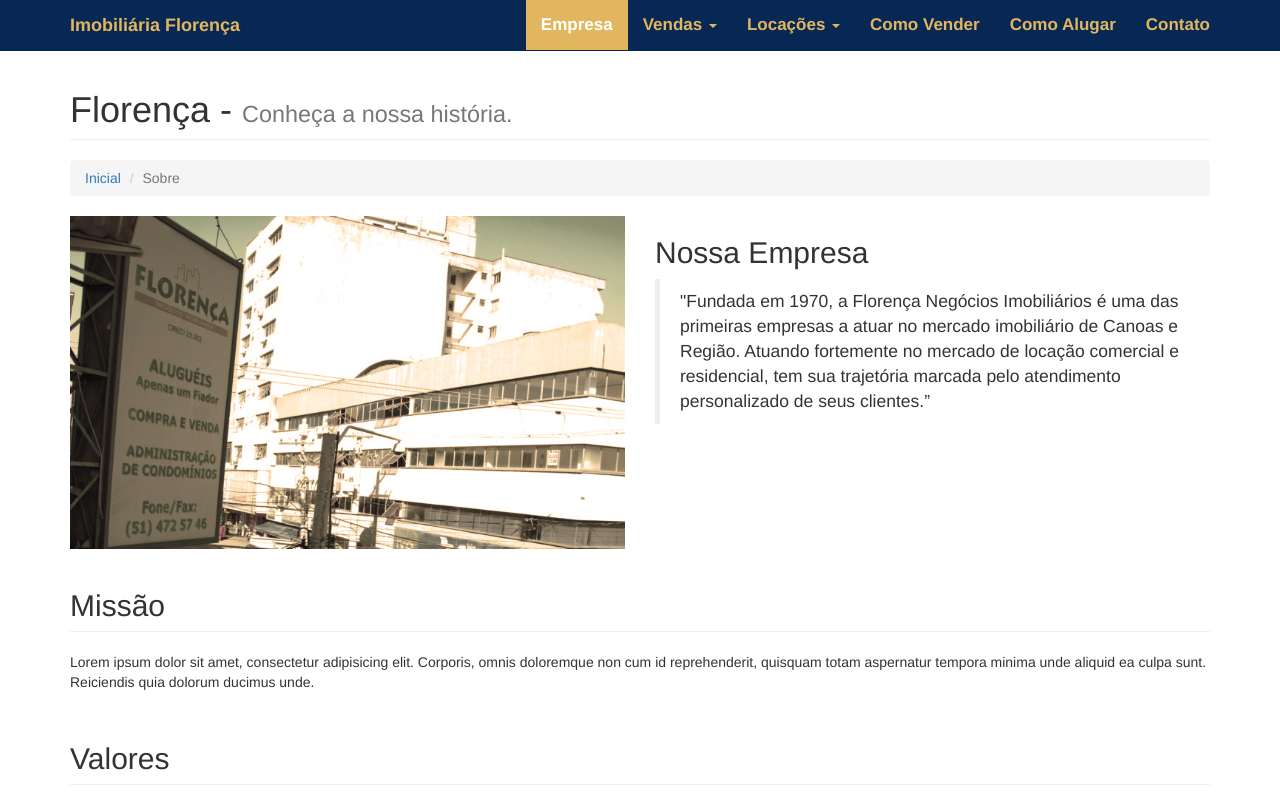
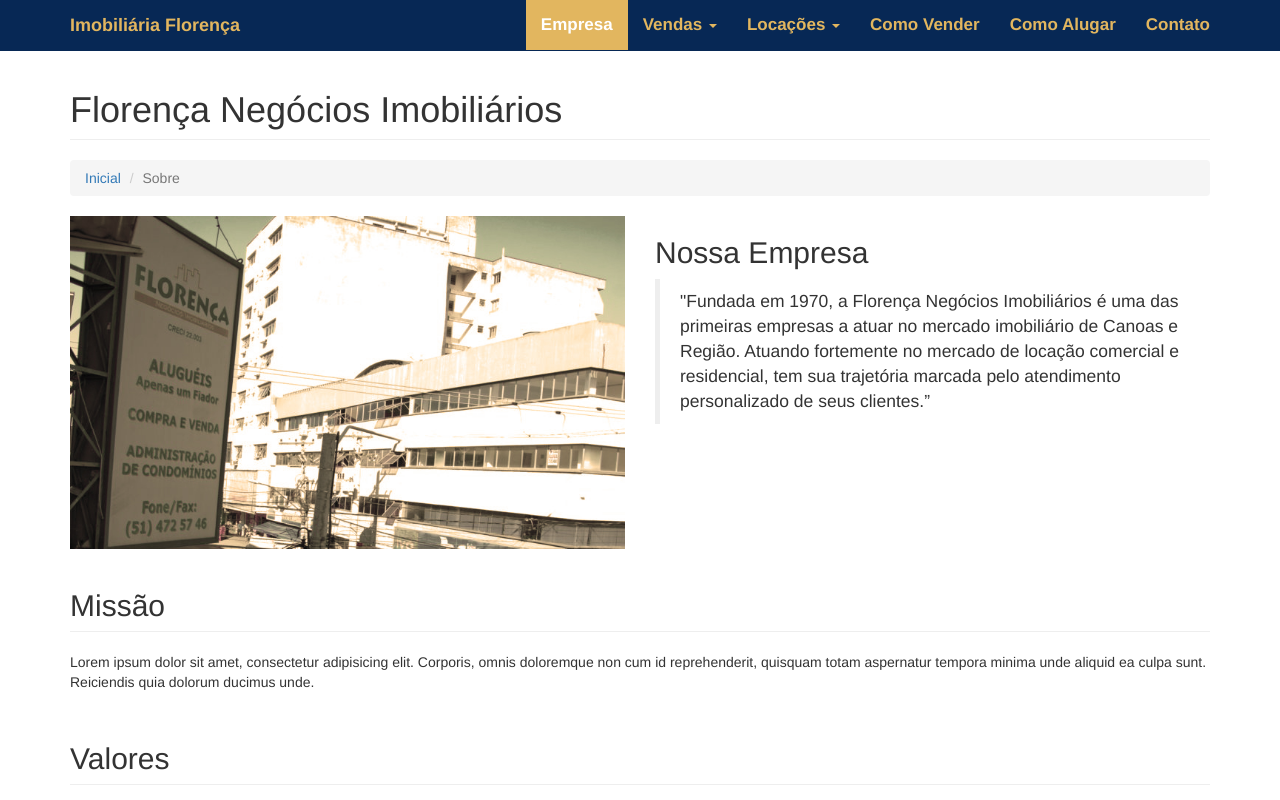
Before and after one commit to leandroseverino/application-florenca, a plain HTML site: page empresa.html in a window 1280 px wide. Shown: the top 800 px of the page. Drawn offline with Linux system fonts and the light colour scheme.

Commit message:
#http://www.hostedredmine.com/issues/562739

```diff
--- a/empresa.html
+++ b/empresa.html
@@ -135,9 +135,7 @@
         <!-- Page Heading/Breadcrumbs -->
         <div class="row">
             <div class="col-lg-12">
-                <h1 class="page-header">Florença -
-                    <small>Conheça a nossa história.</small>
-                </h1>
+                <h1 class="page-header">Florença Negócios Imobiliários</h1>
                 <ol class="breadcrumb">
                     <li><a href="index.html">Inicial</a>
                     </li>
```
